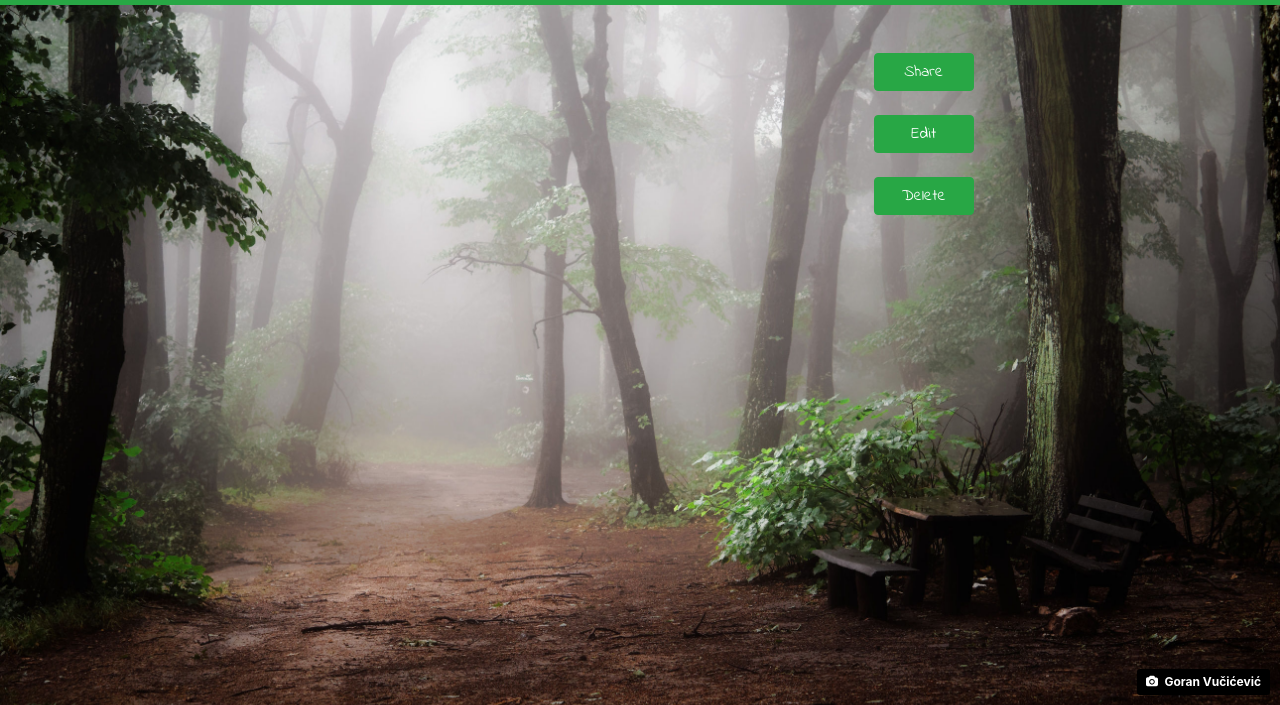
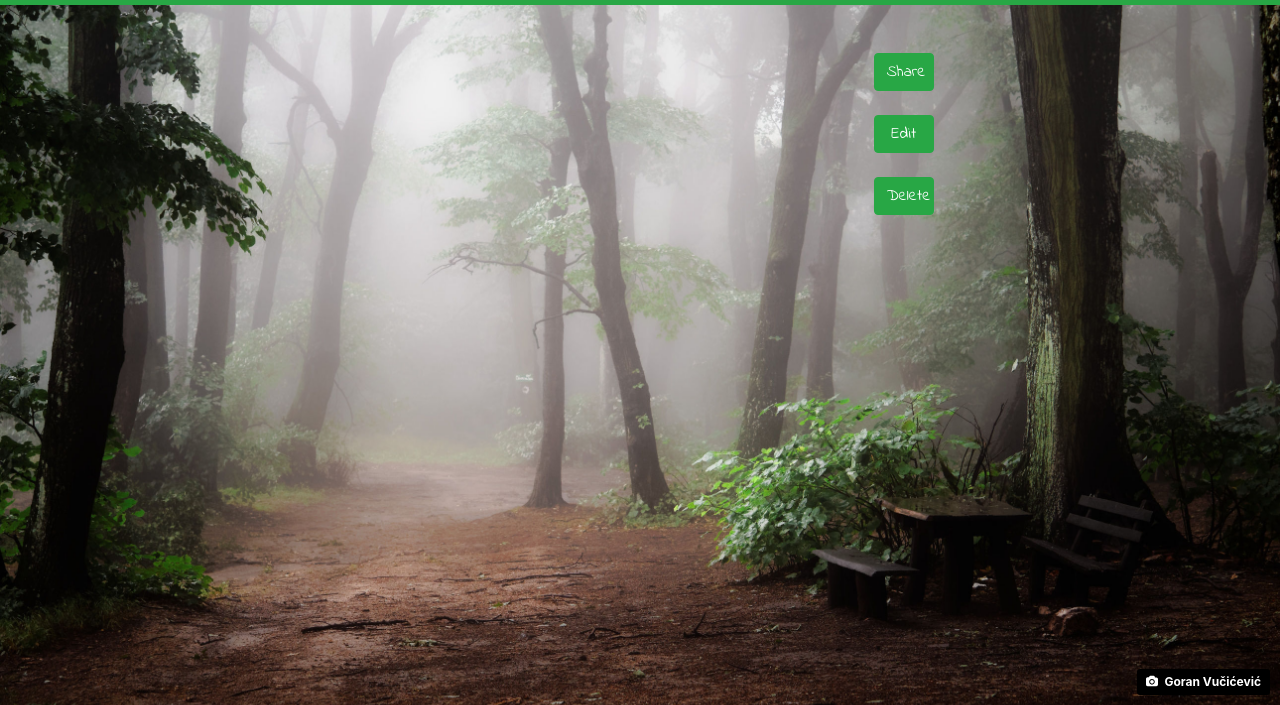
Before and after one commit to KevinUSCU/q2project-moodshrooms-client, a website: page view-shroom.html in a window 1280 px wide. Shown: the part 95-800 px from the top of the page. Drawn offline with nearby package versions, Linux system fonts and the light colour scheme; no server answers; sample sign-in values are in the browser's storage.

Commit message:
Narrow button width.

```diff
--- a/view-shroom.html
+++ b/view-shroom.html
@@ -45,13 +45,13 @@
           </div>
           <div id="util" class="col col-lg-2">
             <br>
-            <button id="share" type="button" class="btn btn-success" style="width: 100px;">Share</button>
+            <button id="share" type="button" class="btn btn-success" style="width: 60px;">Share</button>
             <div class="w-100"></div>
             <br>
-            <button id="edit" type="button" class="btn btn-success" style="width: 100px;">Edit</button>
+            <button id="edit" type="button" class="btn btn-success" style="width: 60px;">Edit</button>
             <div class="w-100"></div>
             <br>
-            <button id="delete" type="button" class="btn btn-success" style="width: 100px;">Delete</button>
+            <button id="delete" type="button" class="btn btn-success" style="width: 60px;">Delete</button>
           </div>
         </div>
       </div>
```
